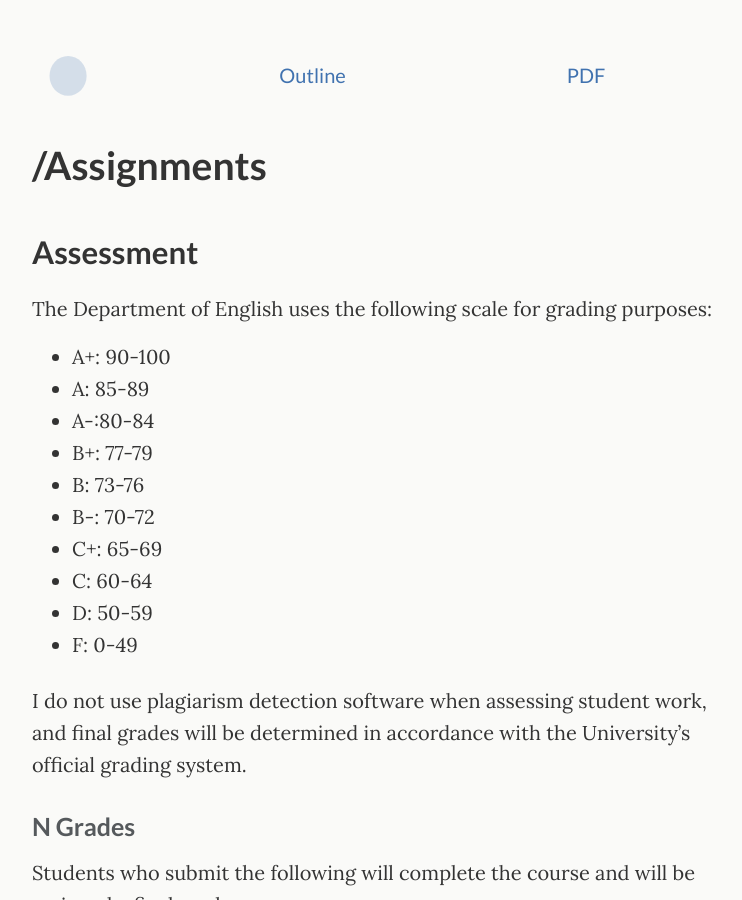
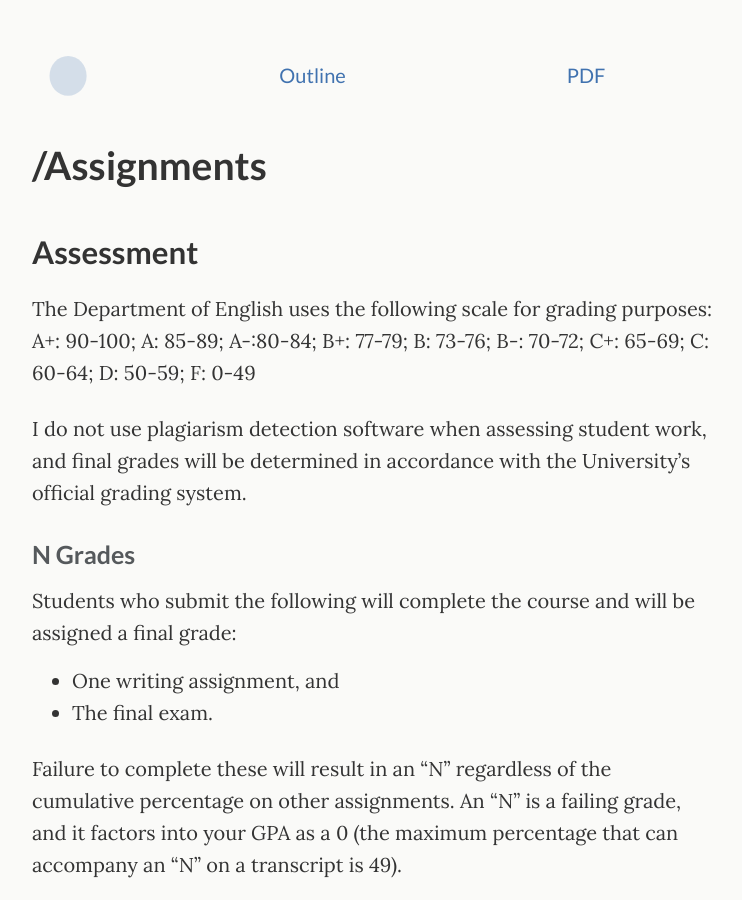
Before and after one commit to jentery/429c, a Jekyll site: the page built from _pages/assignments.md, in a window 1280 px wide and 900 px high. Shown: the whole window, without its empty margins (266-1008 px from the left). Built offline with Jekyll 4.4.1, drawn with Linux system fonts in a browser that asks for light colours.

Commit message:
Update assignments.md

```diff
--- a/_pages/assignments.md
+++ b/_pages/assignments.md
@@ -6,22 +6,13 @@ subtitle: /Assignments
 ---
 
 ## Assessment
-The Department of English uses the following scale for grading purposes:
-* A+: 90-100
-* A: 85-89
-* A-:80-84
-* B+: 77-79
-* B: 73-76
-* B-: 70-72
-* C+: 65-69
-* C: 60-64
-* D: 50-59
-* F: 0-49
+The Department of English uses the following scale for grading purposes: A+: 90-100; A: 85-89; A-:80-84; B+: 77-79; B: 73-76; B-: 70-72; C+: 65-69; C: 60-64; D: 50-59; F: 0-49
 
 I do not use plagiarism detection software when assessing student work, and final grades will be determined in accordance with the University’s official grading system.
 
 ### N Grades
 Students who submit the following will complete the course and will be assigned a final grade:
+
 * One writing assignment, and
 * The final exam.
 
```
